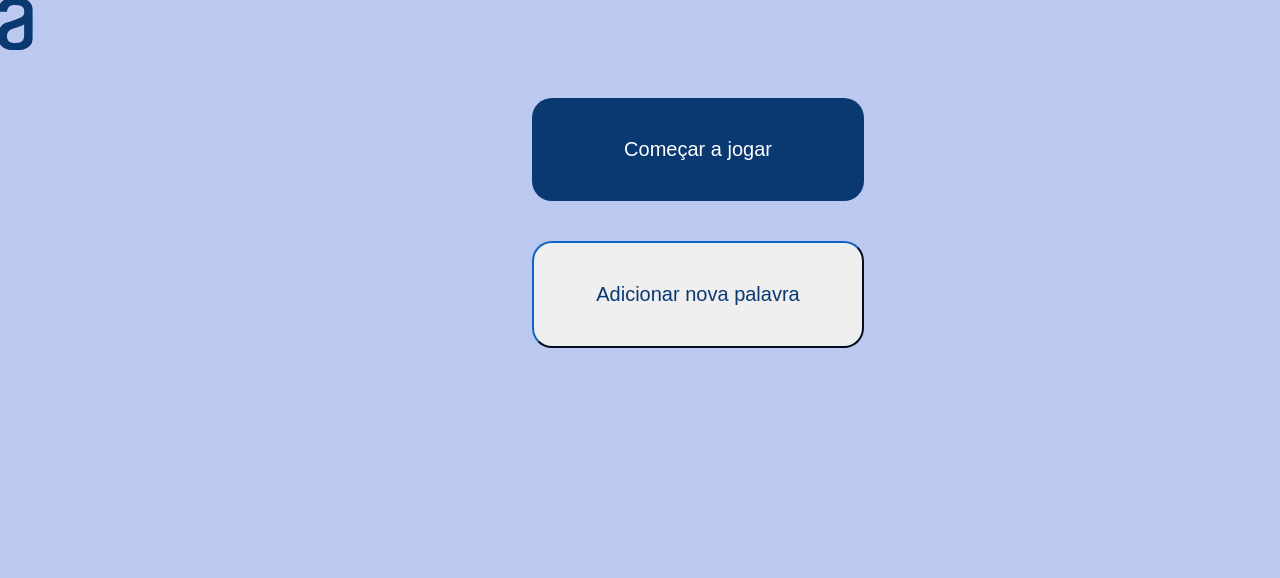
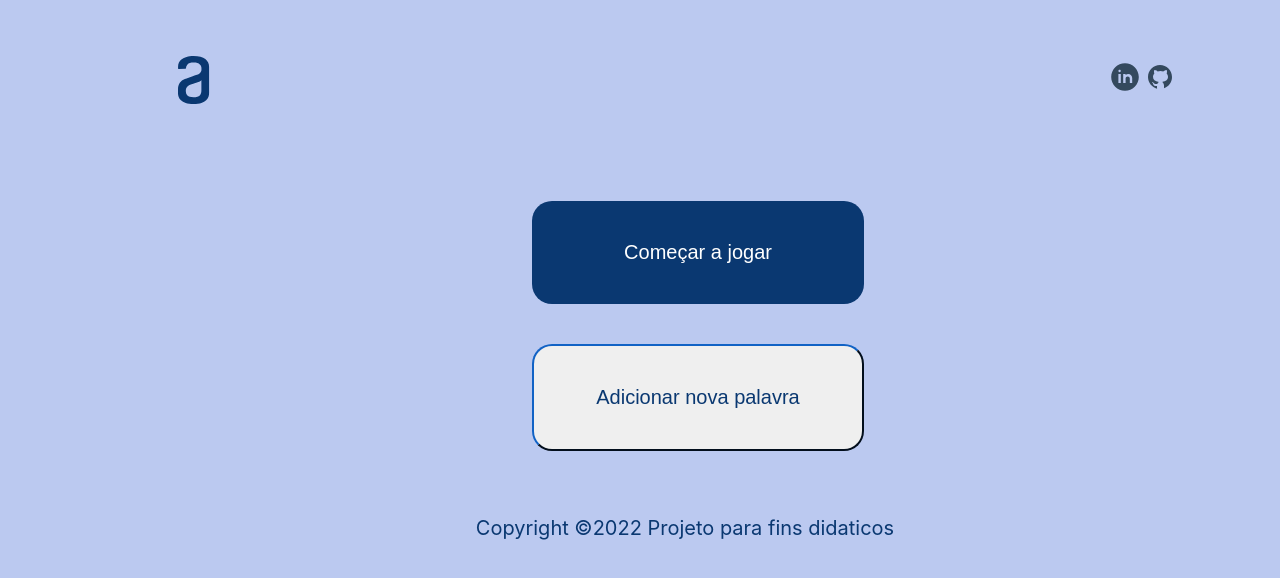
Before and after one commit to k-js/Jogo-da-Forca-Alura-Challenges-Oracle-ONE, a plain HTML site: page index.html in a window 1280 px wide. Drawn offline with Linux system fonts and the light colour scheme.

Commit message:
adc footer e header

```diff
--- a/index.html
+++ b/index.html
@@ -8,7 +8,23 @@
     <title>Jogo da dorca</title>
   </head>
   <body>
-    <img src="./style/img/log Alura.svg" class="" alt="" srcset="" />
+    <header>
+      <img
+        class="imgLogo"
+        src="./style/img/log Alura.svg"
+        class=""
+        alt=""
+        srcset=""
+      />
+      <div class="redes">
+        <a href="https://www.linkedin.com/in/keu-araujo/" class="linkedinImg"
+          ><img src="./style/img/icons8-linkedin-circundado.svg" alt=""
+        /></a>
+        <a href="https://github.com/k-js" class="githubImg">
+          <img src="./style/img/icons8-github-30.svg" alt=""
+        /></a>
+      </div>
+    </header>
 
     <div id="div-desaparece" class="botoes-home">
       <input
@@ -69,6 +85,11 @@
       </div>
     </div>
     <div class="sublinhado"></div>
+    <footer class="footer">
+      <div class="footer-profile">
+        <p>Copyright &copy;2022 Projeto para fins didaticos</p>
+      </div>
+    </footer>
 
     <script type="text/javascript" src="./Js/forca.js"></script>
     <script type="text/javascript" src="./Js/canvas.js"></script>
--- a/style/css/style.css
+++ b/style/css/style.css
@@ -1,7 +1,6 @@
-
-html{
+html {
   background: #bbc9f0;
-	font-family: 'Inter', sans-serif;
+  font-family: "Inter", sans-serif;
 }
 body {
   min-width: 1224px;
@@ -11,38 +10,48 @@ body {
   box-sizing: border-box;
 }
 
+header {
+  margin: 12px 0 20px 60px;
+  display: flex;
+}
 
-header img {
+.imgLogo {
   padding: 44px 0 31.09px 48px;
+  margin-left: 70px;
+}
+.redes {
+  margin-left: 900px;
+  margin-top: 50px;
+}
 
-}
-a{
+a {
   cursor: pointer;
 }
-img:hover{
+img:hover {
   transform: scale(1.1);
 }
-#div-aparece-forca{
+
+#div-aparece-forca {
   background: #f3f5fc;
 }
 
-#div-desaparece,.nova-palavra {
+#div-desaparece,
+.nova-palavra {
   padding-left: 40%;
   padding-right: 40%;
   padding-top: 2%;
   padding-bottom: 2%;
 }
 
-.botoes-canvas{
+.botoes-canvas {
   padding-left: 25%;
 }
 
-
 .btn-iniciar {
-	width:332px;
+  width: 332px;
   padding: 40px;
   margin: 20px;
-	background: #0A3871;
+  background: #0a3871;
   color: white;
   font-size: 20px;
   border: none;
@@ -52,22 +61,23 @@ img:hover{
 }
 
 .btn-palavra {
-	width:332px;
+  width: 332px;
   padding: 40px;
   margin: 20px;
-	border-color: #0A3871;
-	color: #0A3871;
+  border-color: #0a3871;
+  color: #0a3871;
   font-size: 20px;
   border-radius: 20px;
   transition: 1s all;
   cursor: pointer;
 }
 
-.btn-salvar-iniciar,.btn-novo-jogo {
-	width:280px;
+.btn-salvar-iniciar,
+.btn-novo-jogo {
+  width: 280px;
   padding: 20px;
   margin: 15px;
-	background: #0A3871;
+  background: #0a3871;
   color: white;
   font-size: 15px;
   border: none;
@@ -76,12 +86,13 @@ img:hover{
   cursor: pointer;
 }
 
-.btn-cancela,.btn-desistir {
-	width:280px;
+.btn-cancela,
+.btn-desistir {
+  width: 280px;
   padding: 20px;
   margin: 15px;
-	border-color: #0A3871;
-	color: #0A3871;
+  border-color: #0a3871;
+  color: #0a3871;
   font-size: 15px;
   border-radius: 20px;
   transition: 1s all;
@@ -90,3 +101,10 @@ img:hover{
 input:hover {
   transform: scale(1.03);
 }
+
+footer {
+  text-align: center;
+  margin-left: 90px;
+  font-size: 20px;
+  color: #0a3871;
+}
```
Also changed, not shown: Js/canvas.js (+6 -7 lines), style/img/icons8-github-30.svg (added), style/img/icons8-linkedin-circundado.svg (added). Lines whose indentation alone changed are shown as unchanged.
